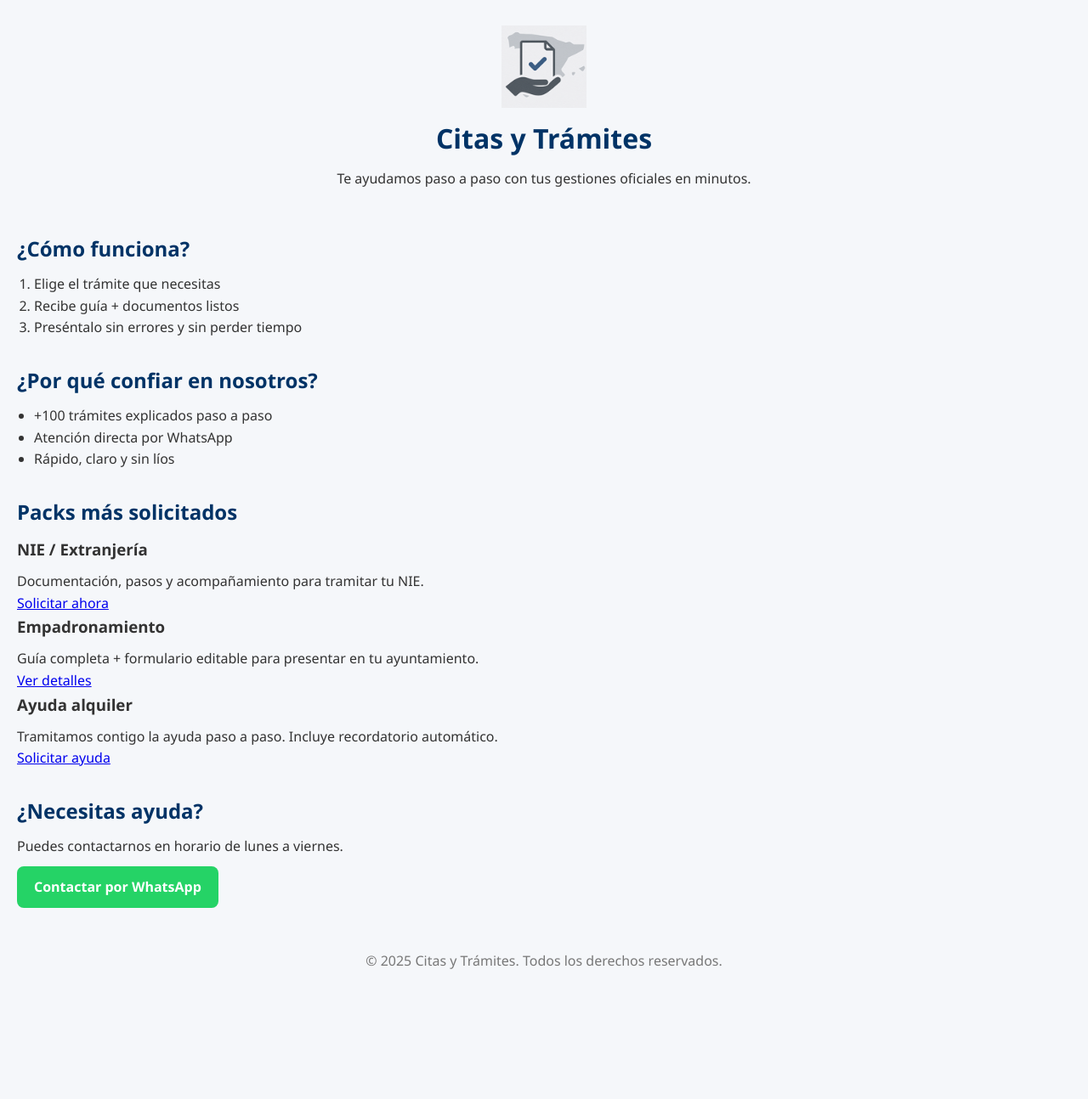
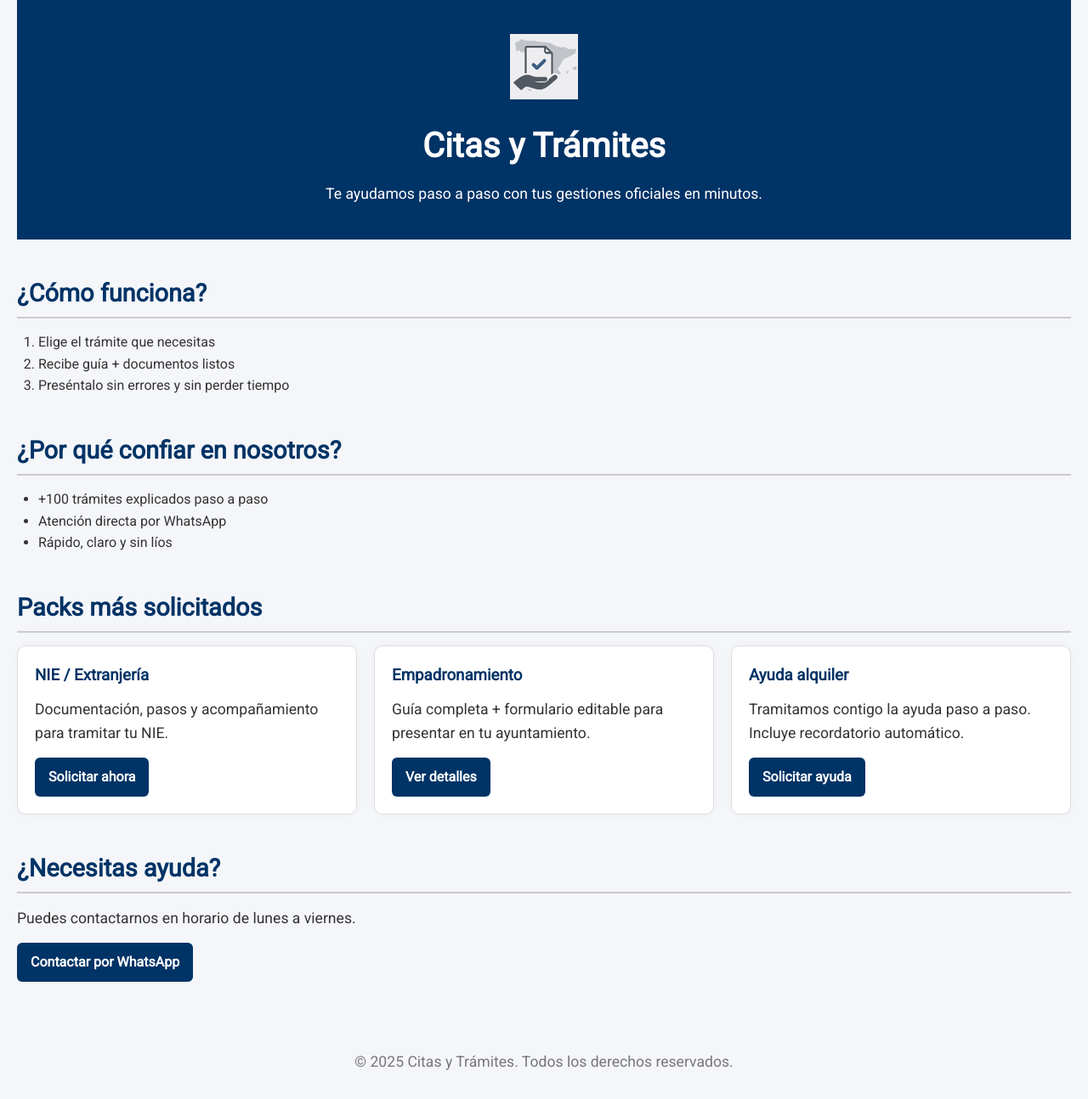
Before and after one commit to CitasYTramites/CITAS-Y-TRAMITES, a plain HTML site: page index.html in a window 1280 px wide. Shown: the whole page at 85% size. Before the commit the page ends 1165 px from the top, so only its background shows below. Drawn offline with Linux system fonts and the light colour scheme.

Commit message:
Update estilos.css
Signed-off-by: CitasYTramites <dayser994@gmail.com>

```diff
--- a/estilos.css
+++ b/estilos.css
@@ -5,65 +5,88 @@
 }
 
 body {
-    font-family: 'Segoe UI', sans-serif;
-    background-color: #f5f7fa;
+    font-family: 'Roboto', sans-serif;
+    background-color: #f4f6f9;
     color: #333;
     line-height: 1.6;
-    padding: 20px;
+    padding: 0 20px;
 }
 
 header {
+    background-color: #003366;
+    color: white;
     text-align: center;
-    padding-bottom: 20px;
+    padding: 40px 20px;
 }
 
 .logo {
-    max-width: 100px;
-    margin: 10px auto;
-    display: block;
+    max-width: 80px;
+    margin-bottom: 15px;
 }
 
 h1 {
-    font-size: 2rem;
-    color: #003366;
+    font-size: 2.5rem;
 }
 
 p {
     margin-top: 10px;
-    font-size: 1rem;
+    font-size: 1.1rem;
 }
 
 section {
-    margin: 30px 0;
+    margin: 40px 0;
 }
 
 h2 {
     color: #003366;
-    margin-bottom: 10px;
+    margin-bottom: 15px;
+    font-size: 1.8rem;
+    border-bottom: 2px solid #ccc;
+    padding-bottom: 5px;
 }
 
 ol, ul {
-    padding-left: 20px;
+    padding-left: 25px;
 }
 
-.btn-wsp {
-    display: inline-block;
-    background-color: #25D366;
-    color: white;
-    padding: 12px 20px;
-    border-radius: 8px;
-    text-decoration: none;
-    font-weight: bold;
-    margin-top: 10px;
+.pack-grid {
+    display: grid;
+    grid-template-columns: repeat(auto-fit, minmax(250px, 1fr));
+    gap: 20px;
 }
 
-.btn-wsp:hover {
-    background-color: #1ebe5b;
+.pack {
+    background-color: white;
+    padding: 20px;
+    border-radius: 10px;
+    border: 1px solid #ddd;
+    box-shadow: 0 0 10px rgba(0,0,0,0.03);
+}
+
+.pack h3 {
+    margin-bottom: 10px;
+    color: #003366;
+}
+
+.btn-pack, .btn-wsp {
+    display: inline-block;
+    margin-top: 15px;
+    background-color: #003366;
+    color: white;
+    padding: 10px 16px;
+    text-decoration: none;
+    border-radius: 6px;
+    transition: background-color 0.3s;
+    font-weight: bold;
+}
+
+.btn-pack:hover, .btn-wsp:hover {
+    background-color: #002244;
 }
 
 footer {
-    margin-top: 50px;
     text-align: center;
-    font-size: 0.8rem;
+    font-size: 0.9rem;
     color: #777;
+    padding: 30px 10px;
 }
```
